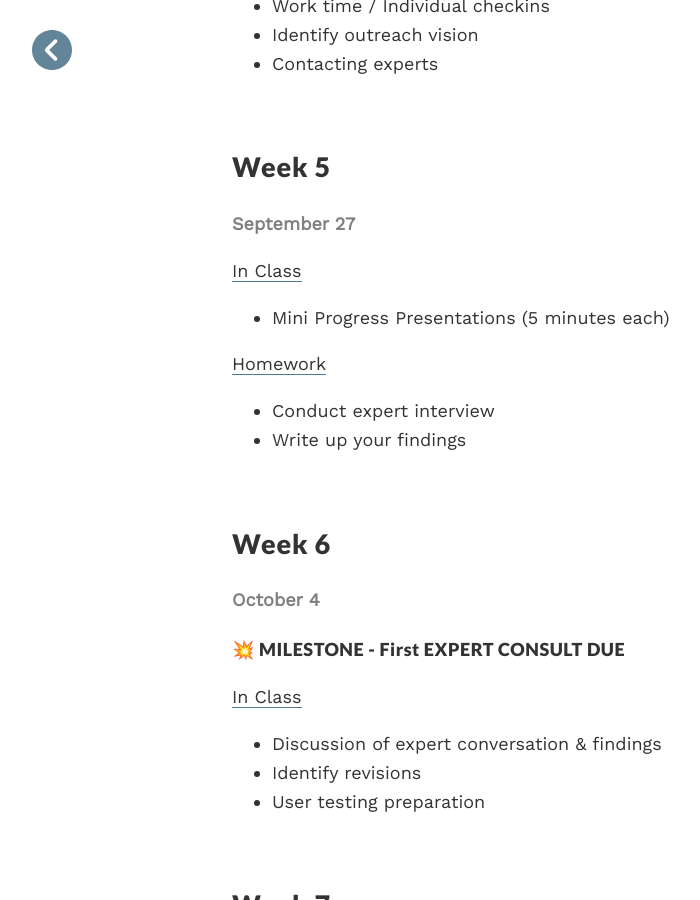
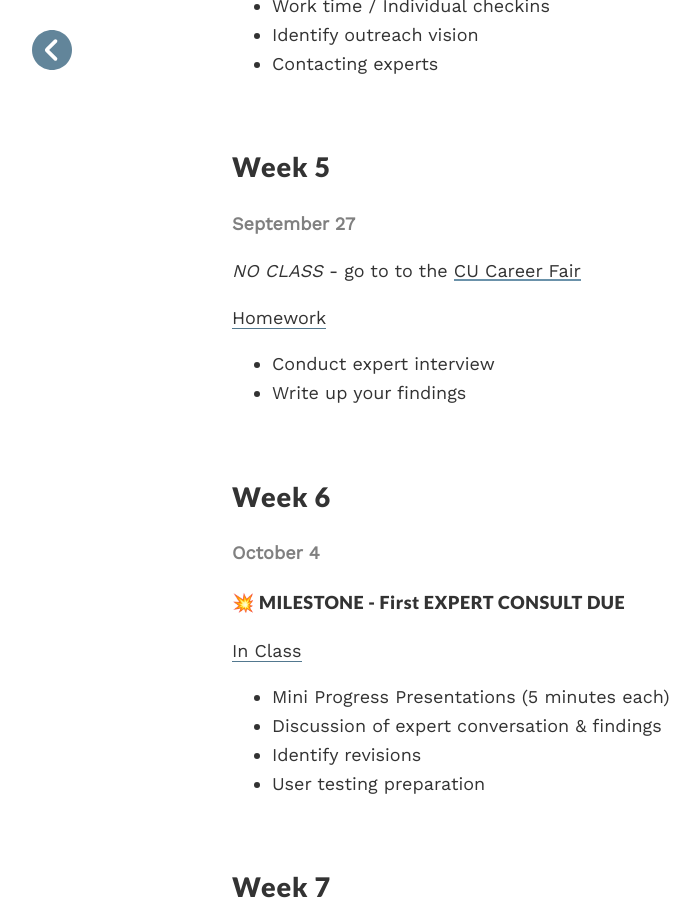
Before and after one commit to coloringchaos/capstone-f17, a Jekyll site: the page built from _posts/2017-01-16-schedule.md, in a window 1280 px wide and 900 px high, scrolled down 1624 px. Shown: the whole window, without its empty margins (8-708 px from the left). Built offline with Jekyll 4.4.1, drawn with Linux system fonts in a browser that asks for light colours.

Commit message:
week 5 revision

```diff
--- a/_posts/2017-01-16-schedule.md
+++ b/_posts/2017-01-16-schedule.md
@@ -76,9 +76,7 @@ Every week your homework is to ***ADVANCE YOUR PROJECT***
 
 <span class="date">September 27</span>
 
-<span class="underlined">In Class</span>
-
-+ Mini Progress Presentations (5 minutes each)
+*NO CLASS* - go to to the [CU Career Fair](http://www.colorado.edu/career/events-programs/career-fairs/fall-career-fairs)
 
 <span class="underlined">Homework</span>
 
```
Also changed, not shown: other parts of _posts/2017-01-16-schedule.md (+1 -0 lines).
